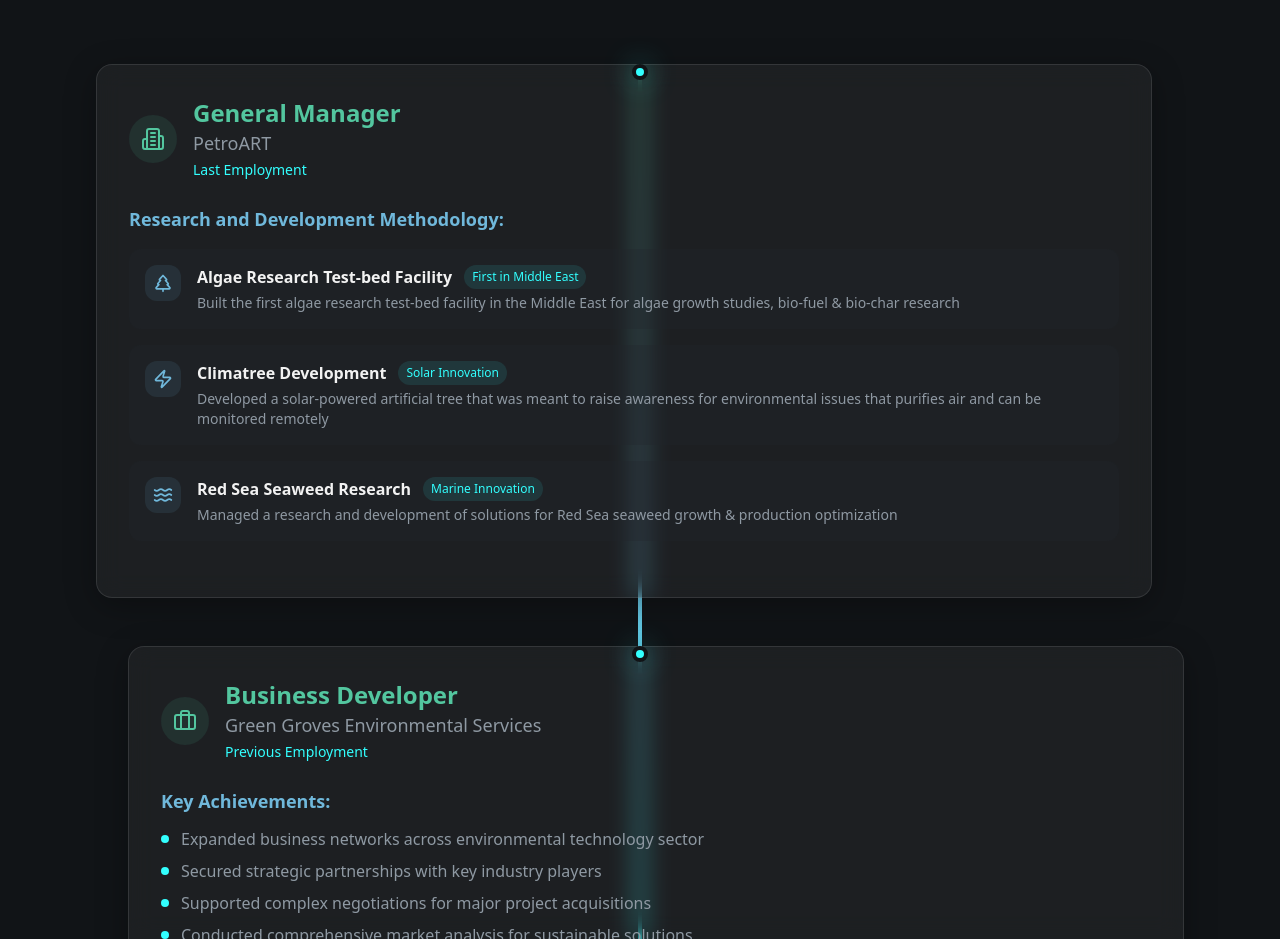
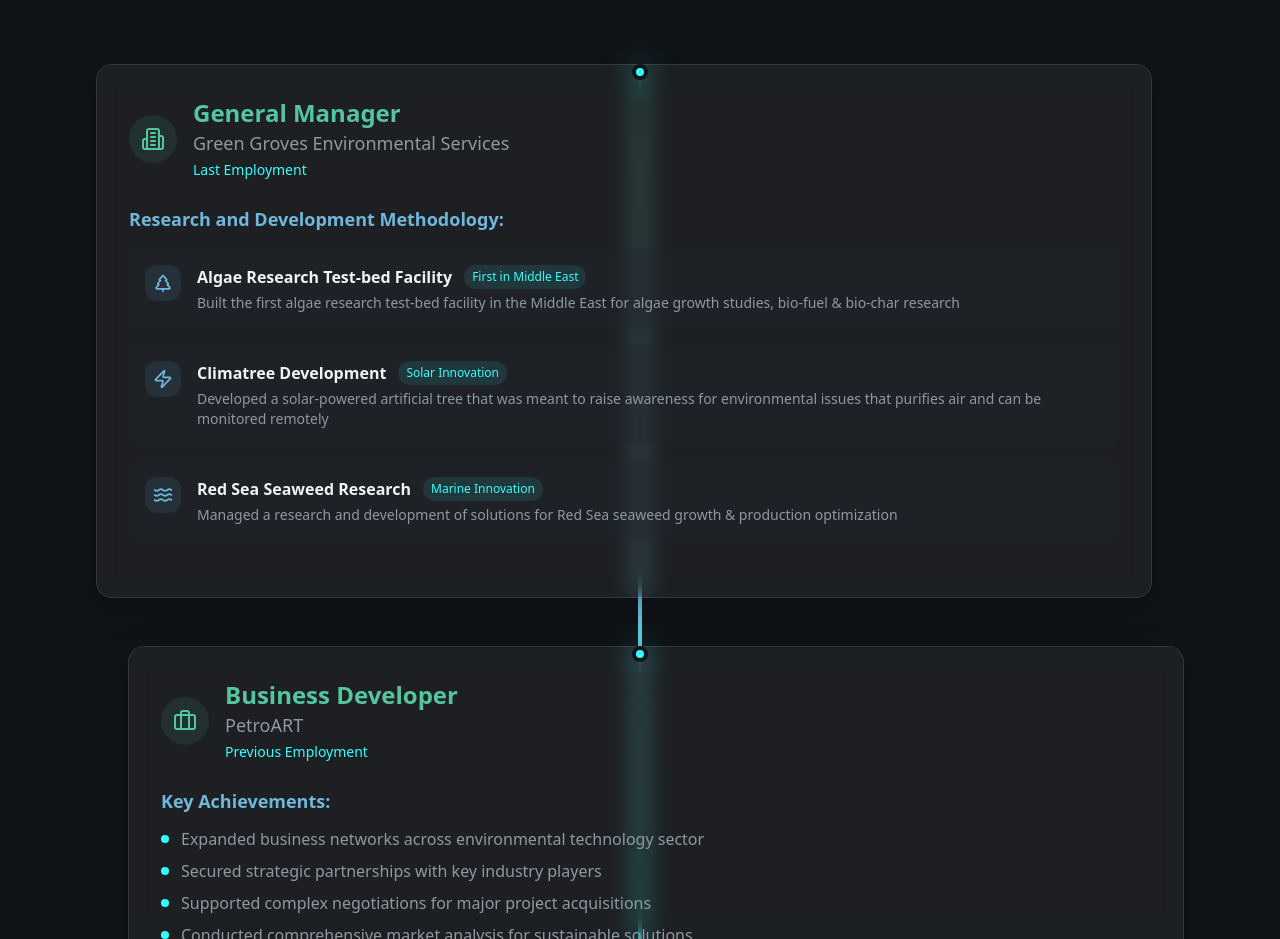
Before and after one commit to shudgum/baderalqahtani, a React (Vite) app: page / in a window 1280 px wide. Shown: the part 3050-3989 px from the top of the page. Built offline with nearby package versions, Linux system fonts and the light colour scheme.

Commit message:
Switch company names
Swapped the company names for the General Manager and Business Developer roles.

```diff
--- a/src/components/Experience.tsx
+++ b/src/components/Experience.tsx
@@ -3,7 +3,7 @@ import { Building2, Briefcase, TreePine, Zap, Waves } from "lucide-react"
 const experiences = [
   {
     role: "General Manager",
-    company: "PetroART",
+    company: "Green Groves Environmental Services",
     period: "Last Employment",
     type: "leadership",
     icon: Building2,
@@ -30,7 +30,7 @@ const experiences = [
   },
   {
     role: "Business Developer",
-    company: "Green Groves Environmental Services",
+    company: "PetroART",
     period: "Previous Employment",
     type: "development",
     icon: Briefcase,
```
